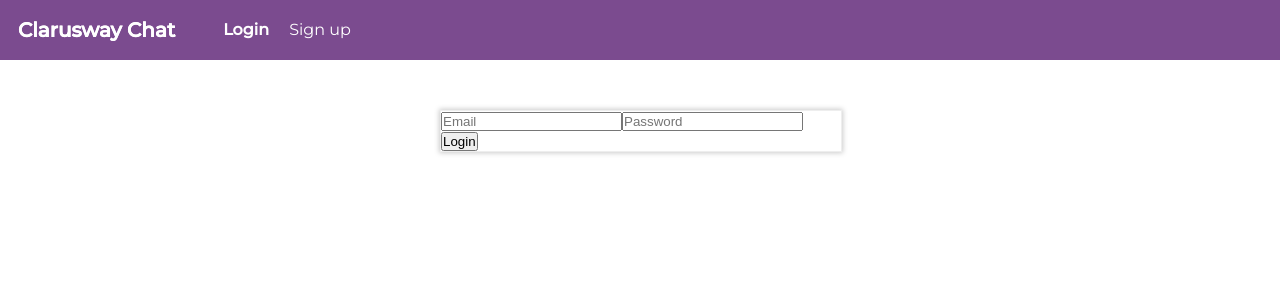
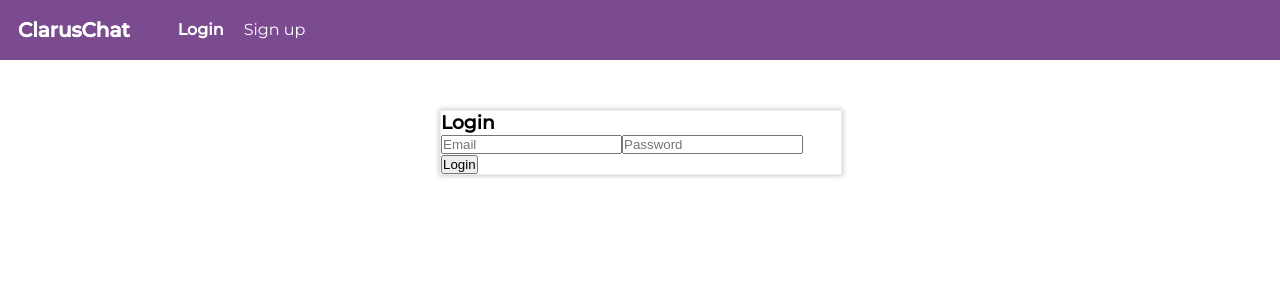
Before and after one commit to 1kenz/ChatApp, a React (Create React App) app: page /login in a window 1280 px wide. Shown: the top 300 px of the page. Built offline with nearby package versions, Linux system fonts and the light colour scheme; no server answers.

Commit message:
fix: page design

```diff
--- a/src/components/Header/index.js
+++ b/src/components/Header/index.js
@@ -20,7 +20,7 @@ const Header = (props) => {
     return (
         <header className="header">
             <div style={{ display: 'flex' }}>
-                <div className="logo">Clarusway Chat</div>
+                <div className="logo">ClarusChat</div>
 
                 {!auth.authenticated ? (
                     <ul className="leftMenu">
--- a/src/containers/HomePage/index.js
+++ b/src/containers/HomePage/index.js
@@ -15,7 +15,6 @@ const User = (props) => {
         <div onClick={() => onClick(user)} className="displayName">
             <div className="displayPic">
                 <img
-                    style={{ alignItems: 'center', justifyContent: 'center' }}
                     src="https://secure.meetupstatic.com/photos/event/3/1/b/9/600_488352729.jpeg"
                     alt="claruschat"
                 />
--- a/src/containers/LoginPage/index.js
+++ b/src/containers/LoginPage/index.js
@@ -1,4 +1,4 @@
-import React, { useState, useEffect } from 'react'
+import React, { useState, useEffect } from 'react';
 import Layout from '../../components/Layout';
 import Card from '../../components/UI/Card';
 import { signin, isLoggedInUser } from '../../actions';
@@ -12,11 +12,10 @@ import { Redirect } from 'react-router-dom';
  **/
 
 const LoginPage = (props) => {
-
     const [email, setEmail] = useState('');
     const [password, setPassword] = useState('');
     const dispatch = useDispatch();
-  const auth = useSelector(state => state.auth);
+    const auth = useSelector((state) => state.auth);
 
     // useEffect(() => {
     //   if(!auth.authenticated){
@@ -24,42 +23,31 @@ const LoginPage = (props) => {
     //   }
     // }, []);
 
-
-
-
     const userLogin = (e) => {
         e.preventDefault();
 
-    if(email == ""){
-      alert("Email is required");
+        if (email == '') {
+            alert('Email is required');
             return;
         }
-    if(password == ""){
-      alert("Password is required");
+        if (password == '') {
+            alert('Password is required');
             return;
         }
 
         dispatch(signin({ email, password }));
+    };
 
-
-
-
-
+    if (auth.authenticated) {
+        return <Redirect to={`/`} />;
     }
 
-
-  if(auth.authenticated){
-    return <Redirect to={`/`} />
-  }
-
-
-
-  return(
+    return (
         <Layout>
             <div className="loginContainer">
-        <Card>
+                <Card className="cardContainer">
                     <form onSubmit={userLogin}>
-
+                        <h3 className="login-text">Login</h3>
                         <input
                             name="email"
                             type="text"
@@ -76,17 +64,14 @@ const LoginPage = (props) => {
                             placeholder="Password"
                         />
 
-
                         <div>
                             <button>Login</button>
                         </div>
-
                     </form>
                 </Card>
             </div>
         </Layout>
-   )
+    );
+};
 
- }
-
-export default LoginPage
+export default LoginPage;
--- a/src/containers/LoginPage/style.css
+++ b/src/containers/LoginPage/style.css
@@ -1,5 +1,16 @@
-.loginContainer, .registerContainer{
+.loginContainer,
+.registerContainer {
     width: 400px;
     position: relative;
     margin: 50px auto;
 }
+.cardContainer {
+    justify-items: center;
+    align-self: center;
+    margin: 10 auto;
+}
+.login-text {
+    align-items: center;
+    justify-self: center;
+    margin: 0 auto;
+}
```
Lines whose indentation alone changed are shown as unchanged.
